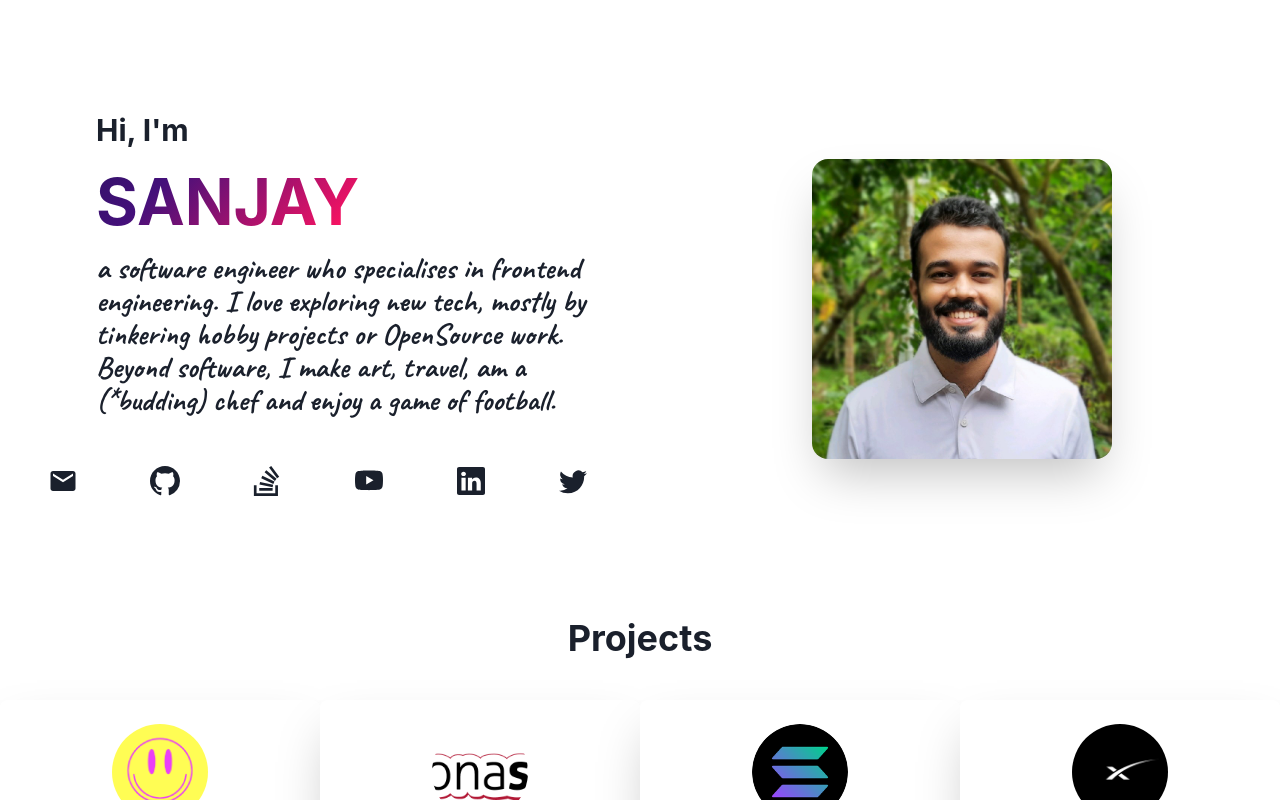
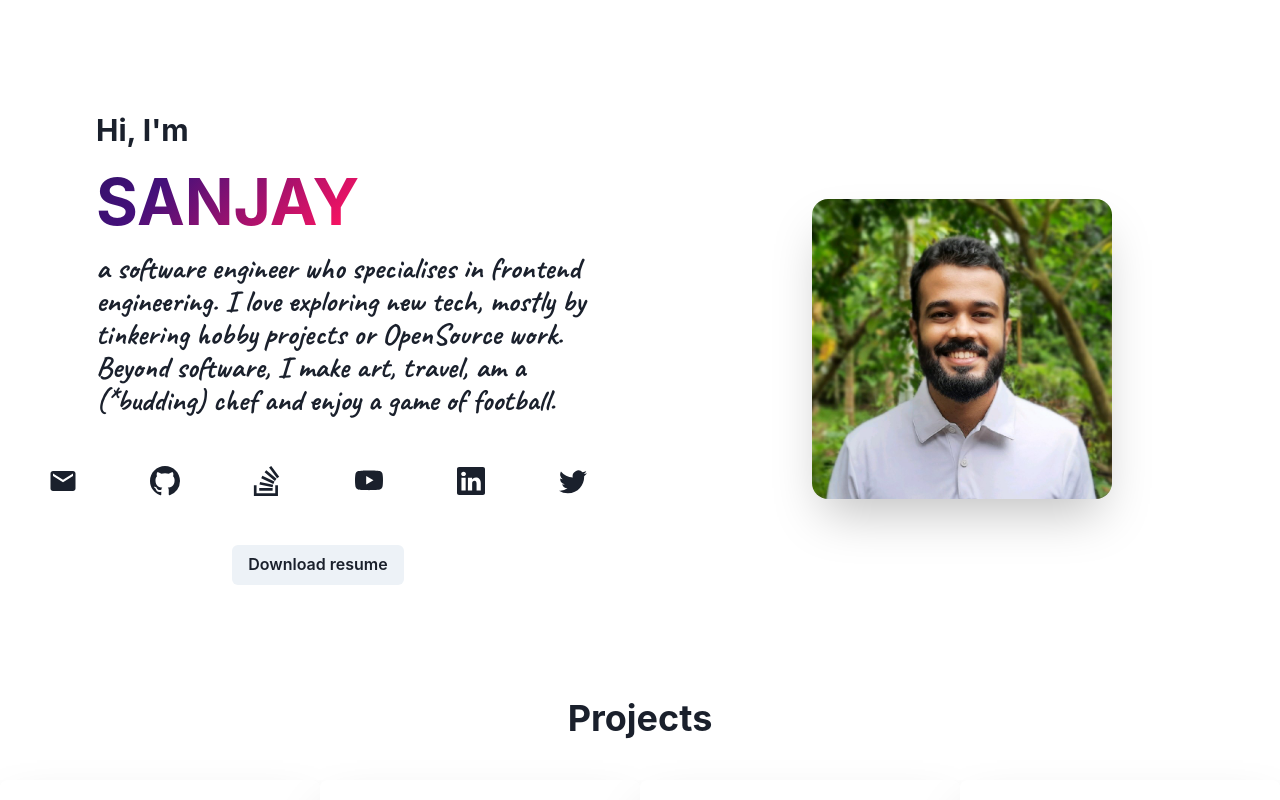
Before and after one commit to sanjayrjs16/personal-website, a Next.js app: page / in a window 1280 px wide. Shown: the top 800 px of the page. Built offline with nearby package versions, Linux system fonts and the light colour scheme.

Commit message:
Font  added

```diff
--- a/pages/index.tsx
+++ b/pages/index.tsx
@@ -3,7 +3,6 @@ import Head from "next/head";
 import Image from "next/image";
 import styles from "../styles/Home.module.css";
 
-import Experience from "../src/components/experience";
 import Header from "../src/components/Header";
 import Projects from "../src/components/Projects";
 import Blogs from "../src/components/Blogs";
--- a/src/components/Header.tsx
+++ b/src/components/Header.tsx
@@ -3,7 +3,7 @@ import React from "react";
 import profilePic from "../../public/sanjay.jpeg";
 import avatar from "../../public/avatar.png";
 import styles from "../../styles/Home.module.css";
-import { HStack, useTheme } from "@chakra-ui/react";
+import { Center, HStack, useTheme } from "@chakra-ui/react";
 
 import {
   Container,
@@ -16,6 +16,7 @@ import {
   Image,
   useColorModeValue,
   Link,
+  Button,
 } from "@chakra-ui/react";
 
 import {
@@ -28,18 +29,18 @@ import {
 } from "react-icons/bs";
 import { MdEmail, MdOutlineEmail } from "react-icons/md";
 
-import {
-  Github,
-  Instagram,
-  Twitter,
-  Email,
-  LinkedIn,
-  YouTube,
-  StackOverFlow,
-} from "../assets/socials/socialMediaIcons";
-
 const Header = () => {
   const theme = useTheme();
+  function downloadResume() {
+    const a = document.createElement("a");
+    const url = "./Sanjay_R_Resume.pdf";
+    a.href = url;
+    // @ts-ignore
+    a.download = url.split("/").pop();
+    document.body.appendChild(a);
+    a.click();
+    document.body.removeChild(a);
+  }
   return (
     <Container maxW={"7xl"}>
       <Stack
@@ -71,6 +72,7 @@ const Header = () => {
             align="center"
             justify="space-around"
             direction={{ base: "row", md: "row" }}
+            wrap={"wrap"}
           >
             <Link href="mailto:sanjay.rajesh1@outlook.com">
               <IconButton
@@ -129,7 +131,10 @@ const Header = () => {
                 isRound
               />
             </Link>
-            <Link href="https://www.linkedin.com/in/sanjay-rajesh/">
+            <Link
+              href="https://www.linkedin.com/in/sanjay-rajesh/"
+              target={"_blank"}
+            >
               <IconButton
                 aria-label="linkedin"
                 variant="ghost"
@@ -156,67 +161,9 @@ const Header = () => {
               />
             </Link>
           </Stack>
-
-          {/* <Stack
-            spacing={{ base: 4, sm: 6 }}
-            direction={{ base: "column", sm: "row" }}
-          >
-            <Square bg="white" size="50px" borderRadius={"60px"}>
-              <a
-                target="_blank"
-                rel="noreferrer"
-                href="mailto:sanjay.rajesh@outlook.com"
-              >
-                <Email />
-              </a>
-            </Square>
-            <Square bg="white" size="50px" borderRadius={"60px"}>
-              <a
-                target="_blank"
-                rel="noreferrer"
-                href="https://github.com/sanjayrjs16"
-              >
-                <Github />
-              </a>
-            </Square>
-            <Square bg="white" size="50px" borderRadius={"60px"}>
-              <a
-                target="_blank"
-                rel="noreferrer"
-                href="https://stackoverflow.com/users/11468488/sanjay"
-              >
-                <StackOverFlow />
-              </a>
-            </Square>
-            <Square bg="white" size="50px" borderRadius={"60px"}>
-              <a
-                target="_blank"
-                rel="noreferrer"
-                href="https://www.linkedin.com/in/sanjay-rajesh/"
-              >
-                <LinkedIn />
-              </a>
-            </Square>
-            <Square bg="white" size="50px" borderRadius={"60px"}>
-              <a
-                target="_blank"
-                rel="noreferrer"
-                href="https://twitter.com/sanjayrjs"
-              >
-                <Twitter />
-              </a>
-            </Square>
-
-            <Square bg="white" size="50px" borderRadius={"60px"}>
-              <a
-                target="_blank"
-                rel="noreferrer"
-                href="https://www.instagram.com/sanjay.rjs/"
-              >
-                <Instagram />
-              </a>
-            </Square>
-          </Stack> */}
+          <Center>
+            <Button onClick={downloadResume}>Download resume</Button>
+          </Center>
         </Stack>
         <Flex
           flex={1}
```
Also changed, not shown: 1 other file (tests, documents, lock files or other folders).
